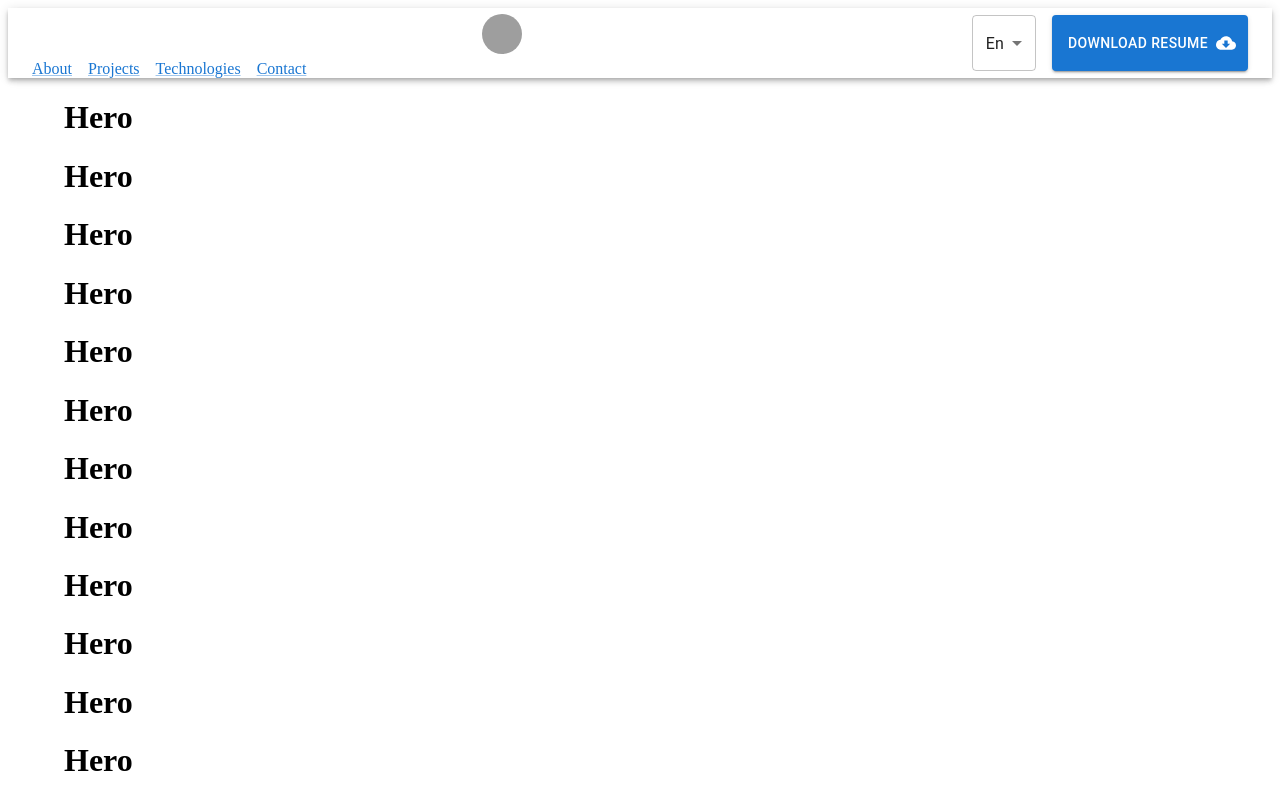
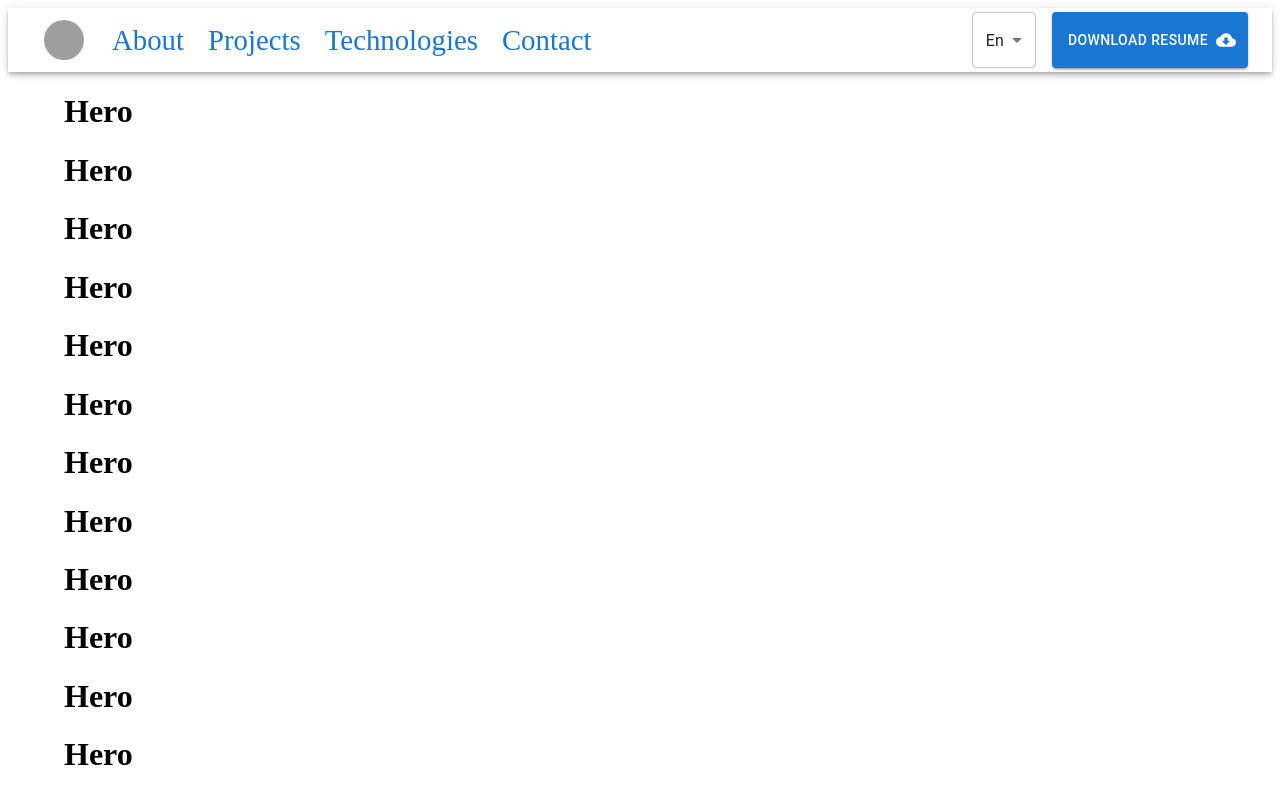
Before and after one commit to couvq/Portfolio-Site-V.2, a React (Create React App) app in the folder portfolio-site-v2/: page / in a window 1280 px wide. Shown: the top 800 px of the page. Built offline with nearby package versions, Linux system fonts and the light colour scheme; grey boxes are pictures that could not be loaded.

Commit message:
more styling

```diff
--- a/portfolio-site-v2/src/components/Nav/LeftNav.js
+++ b/portfolio-site-v2/src/components/Nav/LeftNav.js
@@ -6,7 +6,7 @@ import NavLinks from "./NavLinks";
 const LeftNav = () => {
   return (
     <div style={{ flexGrow: 1 }}>
-      <Stack>
+      <Stack direction="row" spacing={2} >
         <AvatarButton />
         <NavLinks />
       </Stack>
--- a/portfolio-site-v2/src/components/Nav/NavLinks.js
+++ b/portfolio-site-v2/src/components/Nav/NavLinks.js
@@ -7,11 +7,11 @@ const NavLinks = () => {
 
 
   return (
-    <Stack direction="row" spacing={2}>
-        <Link href='#'>About</Link>
-        <Link href='#'>Projects</Link>
-        <Link href='#'>Technologies</Link>
-        <Link href='#'>Contact</Link>
+    <Stack direction="row" spacing={3}>
+        <Link style={{ display: 'flex', justifyContent: 'center', alignItems: 'center', textDecoration: 'none', fontSize: '1.8rem'}} href='#'>About</Link>
+        <Link style={{ display: 'flex', justifyContent: 'center', alignItems: 'center', textDecoration: 'none', fontSize: '1.8rem'}} href='#'>Projects</Link>
+        <Link style={{ display: 'flex', justifyContent: 'center', alignItems: 'center', textDecoration: 'none', fontSize: '1.8rem'}} href='#'>Technologies</Link>
+        <Link style={{ display: 'flex', justifyContent: 'center', alignItems: 'center', textDecoration: 'none', fontSize: '1.8rem'}} href='#'>Contact</Link>
     </Stack>
   );
 }
```
